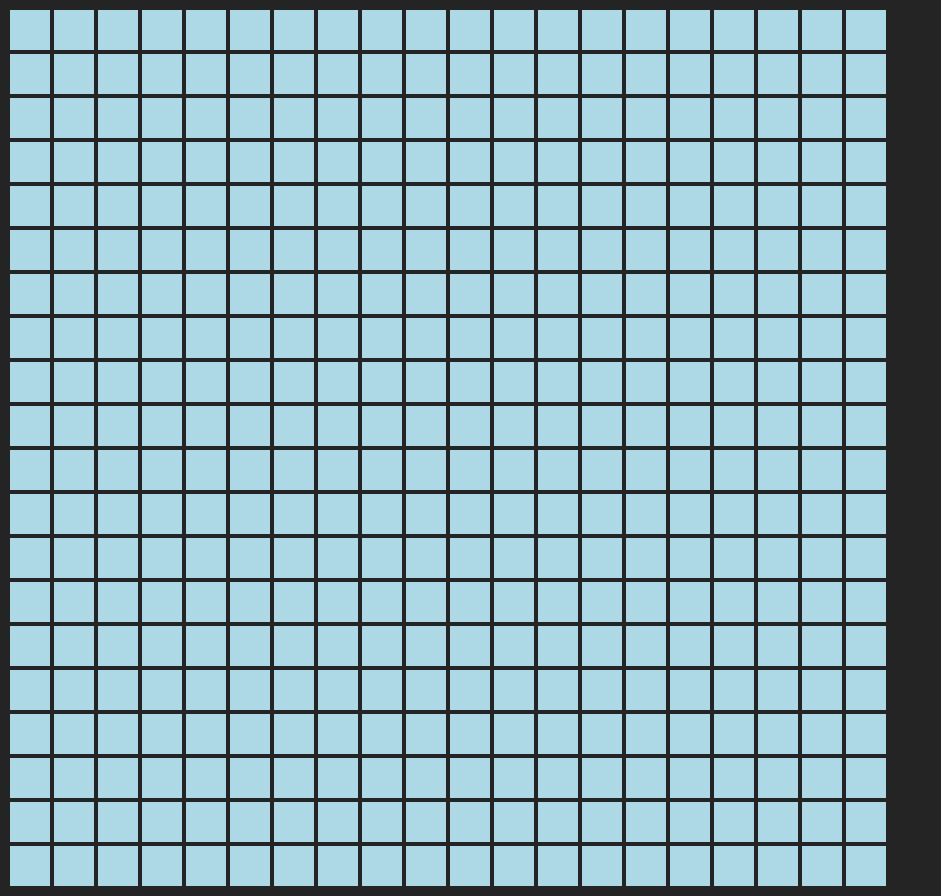
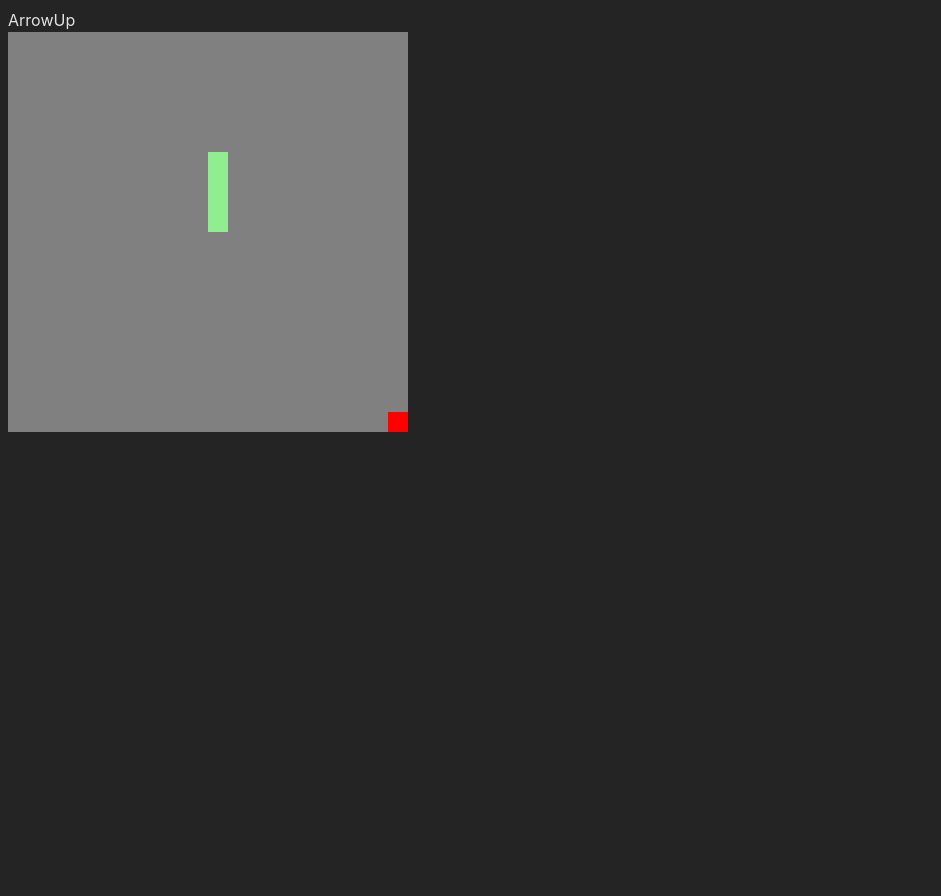
Before and after one commit to alexhetley6107/snaker, a React (Vite) app: page / in a window 1280 px wide. Shown: the whole page, without its empty margins (0-941 px from the left). After the commit the page ends 800 px from the top, so only its background shows below. Built offline with nearby package versions, Linux system fonts and the light colour scheme.

Commit message:
feat: food

```diff
--- a/src/App.tsx
+++ b/src/App.tsx
@@ -1,23 +1,7 @@
-import { Cell } from './components';
-import s from './App.module.css';
-
-const BOARD_SIZE = 20;
-const DEFAULT_CELLS: number[][] = Array(BOARD_SIZE).fill(Array(BOARD_SIZE).fill(0));
+import { Board } from './components';
 
 function App() {
-  return (
-    <div>
-      {DEFAULT_CELLS.map((row, rowIndex) => {
-        return (
-          <div className={s.row} key={rowIndex}>
-            {row.map((_, i) => {
-              return <Cell key={i} />;
-            })}
-          </div>
-        );
-      })}
-    </div>
-  );
+  return <Board />;
 }
 
 export default App;
--- /dev/null
+++ b/src/components/Board/Board.tsx
@@ -0,0 +1,118 @@
+import { useEffect, useState } from 'react';
+import s from './Board.module.css';
+import { BOARD_SIZE, DEFAULT_CELLS, initialSnake, MOVES } from '../../constants';
+import { Cell } from '../Cell/Cell';
+import { CELL_TYPE, Position } from '../../types';
+
+const speed = 300;
+
+export const Board = () => {
+  const [direction, setDirection] = useState(MOVES[0]);
+  const [snake, setSnake] = useState<Position[]>(initialSnake);
+  const [food, setFood] = useState<Position | null>(null);
+
+  const handleKeyDown = (e: KeyboardEvent) => {
+    const index = MOVES.indexOf(e.key);
+    if (index > -1) {
+      setDirection(MOVES[index]);
+    }
+  };
+
+  useEffect(() => {
+    generateFood();
+    document.addEventListener('keydown', handleKeyDown);
+    return () => {
+      document.removeEventListener('keydown', handleKeyDown);
+    };
+  }, []);
+
+  useEffect(() => {
+    const interval = gameLoop();
+    return () => clearInterval(interval);
+    // eslint-disable-next-line
+  }, [snake]);
+
+  const checkAvailableCell = (value: number) => {
+    if (value < 0) return BOARD_SIZE - 1;
+    if (value >= BOARD_SIZE) return 0;
+    return value;
+  };
+
+  const generateFood = () => {
+    let newFood: Position | null = null;
+
+    do {
+      const x = Math.floor(Math.random() * BOARD_SIZE);
+      const y = Math.floor(Math.random() * BOARD_SIZE);
+      newFood = [x, y] as Position;
+    } while (snake.some((c) => c[0] === newFood?.[0] && c[1] === newFood?.[1]));
+
+    setFood(newFood);
+  };
+
+  const gameLoop = () => {
+    const timerId = setInterval(() => {
+      const newSnake = snake;
+      let move = [0, 0];
+      switch (direction) {
+        case MOVES[0]:
+          move = [0, -1];
+          break;
+        case MOVES[1]:
+          move = [1, 0];
+          break;
+        case MOVES[2]:
+          move = [0, 1];
+          break;
+        case MOVES[3]:
+          move = [-1, 0];
+          break;
+      }
+
+      const head: Position = [
+        checkAvailableCell(newSnake[newSnake.length - 1][0] + move[0]),
+        checkAvailableCell(newSnake[newSnake.length - 1][1] + move[1]),
+      ];
+
+      newSnake.push(head);
+
+      let spliceIndex = 1;
+
+      const isEating = head[0] === food?.[0] && head[1] === food[1];
+      if (isEating) {
+        spliceIndex = 0;
+        generateFood();
+      }
+
+      setSnake(newSnake.splice(spliceIndex));
+    }, speed);
+
+    return timerId;
+  };
+
+  return (
+    <>
+      {direction}
+      <div className={s.row}>
+        {DEFAULT_CELLS.map((row, rowIndex) => {
+          return (
+            <div key={rowIndex}>
+              {row.map((_, colIndex) => {
+                let type = snake.some((c) => c[0] === rowIndex && c[1] === colIndex)
+                  ? CELL_TYPE.SNAKE
+                  : CELL_TYPE.EMPTY;
+
+                const isFood =
+                  type !== CELL_TYPE.SNAKE && food?.[0] === rowIndex && food[1] === colIndex;
+
+                if (isFood) type = CELL_TYPE.FOOD;
+
+                return <Cell key={colIndex} type={type} />;
+              })}
+            </div>
+          );
+        })}
+      </div>
+    </>
+  );
+};
--- a/src/components/Cell/Cell.module.css
+++ b/src/components/Cell/Cell.module.css
@@ -1,6 +1,17 @@
 .cell {
-  width: 40px;
-  height: 40px;
-  background-color: lightblue;
-  margin: 2px;
+  width: 20px;
+  height: 20px;
+  /* margin: 1px; */
 }
+
+.empty {
+  background-color: grey;
+}
+
+.snake {
+  background-color: lightgreen;
+}
+
+.food {
+  background-color: red;
+}
--- a/src/components/Cell/Cell.tsx
+++ b/src/components/Cell/Cell.tsx
@@ -1,7 +1,12 @@
 import { FC } from 'react';
 import s from './Cell.module.css';
-// type Props = {}
+import { CELL_TYPE } from '../../types';
 
-export const Cell: FC = () => {
-  return <div className={s.cell} />;
+type Props = {
+  type: CELL_TYPE;
 };
+
+export const Cell: FC<Props> = ({ type = CELL_TYPE.EMPTY }) => {
+  const className = `${s.cell} ${s[type]}`;
+  return <div className={className} />;
+};
--- a/src/components/index.ts
+++ b/src/components/index.ts
@@ -1 +1,2 @@
 export { Cell } from './Cell/Cell';
+export { Board } from './Board/Board';
--- /dev/null
+++ b/src/constants/index.ts
@@ -0,0 +1,12 @@
+import { Position } from '../types';
+
+export const BOARD_SIZE = 20;
+export const DEFAULT_CELLS: number[][] = Array(BOARD_SIZE).fill(Array(BOARD_SIZE).fill(0));
+
+export const MOVES = ['ArrowUp', 'ArrowRight', 'ArrowDown', 'ArrowLeft'];
+
+export const initialSnake: Position[] = [
+  [10, 10],
+  [10, 11],
+  [10, 12],
+];
--- /dev/null
+++ b/src/types/index.ts
@@ -0,0 +1,7 @@
+export enum CELL_TYPE {
+  EMPTY = 'empty',
+  SNAKE = 'snake',
+  FOOD = 'food',
+}
+
+export type Position = [number, number];
```
Also changed, not shown: src/components/Board/Board.module.css (renamed from src/App.module.css), 1 other file (tests, documents, lock files or other folders).
